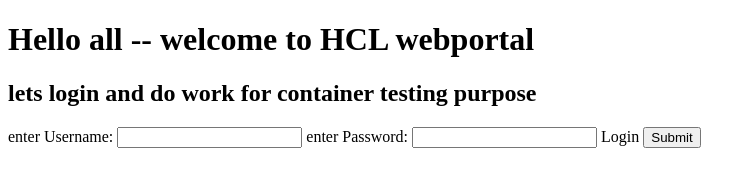
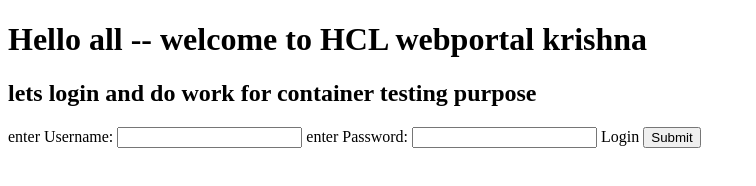
Before and after one commit to VamshiKrishna9618/vamshihcl, a plain HTML site: page index.html in a window 1280 px wide. Shown: the whole page, without its empty margins (0-756 px from the left). Drawn offline with Linux system fonts and the light colour scheme.

Commit message:
Update index.html

```diff
--- a/index.html
+++ b/index.html
@@ -8,7 +8,7 @@
     <title>vamshihCL krishna15hcl hello world</title>
 </head>
 <body>
-    <h1> Hello all -- welcome to HCL webportal </h1>
+    <h1> Hello all -- welcome to HCL webportal  krishna </h1>
     <h2> lets login and do work for container testing purpose </h2>
     <form action="">
         enter Username: <input type="text">
```
